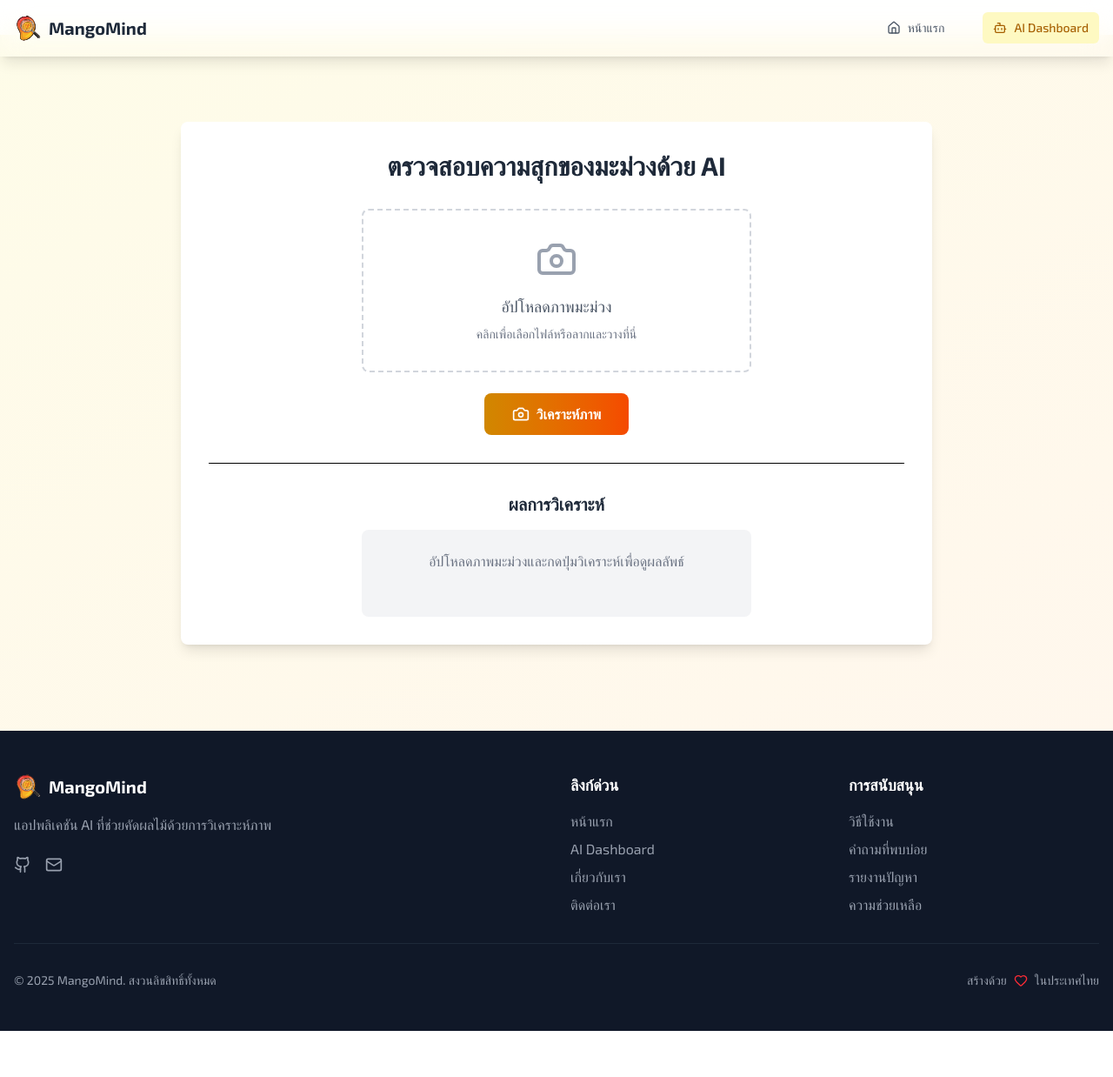
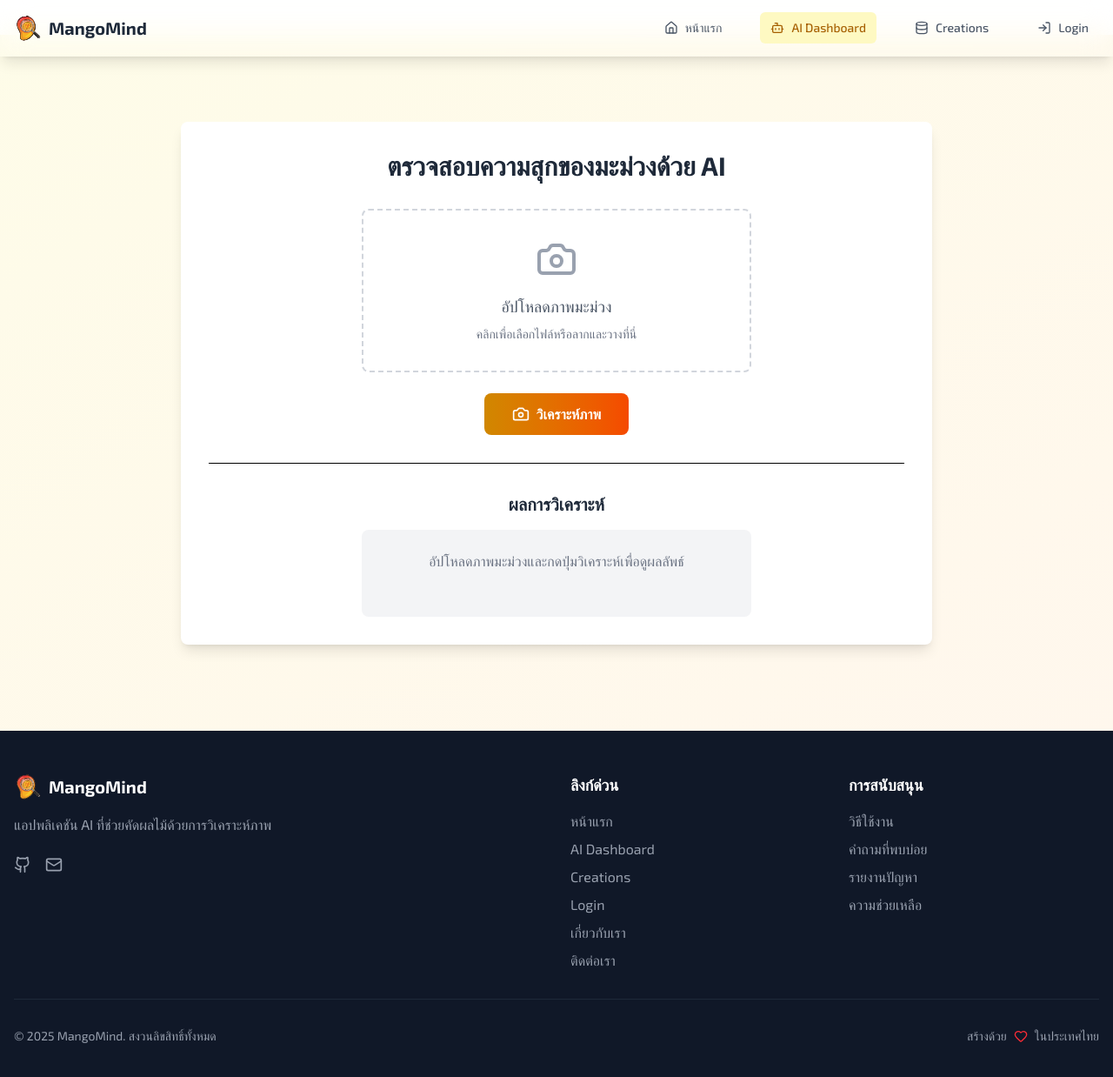
Before and after one commit to Setthapong-dev/Ai-See, a React (Vite) app in the folder client/: page /#/ai in a window 1280 px wide. Shown: the top 1238 px of the page at 87% size. Before the commit the page ends 1185 px from the top, so only its background shows below. Built offline with nearby package versions, Linux system fonts and the light colour scheme; a web font is replaced by a local one.

Commit message:
add login page and creations page

```diff
--- a/client/src/App.jsx
+++ b/client/src/App.jsx
@@ -2,7 +2,8 @@ import React from 'react'
 import { HashRouter as Router, Routes, Route } from 'react-router-dom'
 import Home from './pages/Home'
 import Ai from './pages/Ai'
-
+import Creations from './pages/Creations'
+import Login from './pages/Login'
 const App = () => {
   return (
     <Router>
@@ -10,6 +11,8 @@ const App = () => {
         <Routes>
           <Route path="/" element={<Home />} />
           <Route path="/ai" element={<Ai />} />
+          <Route path="/creations" element={<Creations />} />
+          <Route path="/login" element={<Login />} />
         </Routes>
       </div>
     </Router>
--- a/client/src/components/Footer.jsx
+++ b/client/src/components/Footer.jsx
@@ -43,6 +43,16 @@ const Footer = () => {
               <li>
                 <Link to="/ai" className="text-gray-400 hover:text-white transition duration-300">
                   AI Dashboard
+                </Link>
+              </li>
+              <li>
+                <Link to="/creations" className="text-gray-400 hover:text-white transition duration-300">
+                  Creations
+                </Link>
+              </li>
+              <li>
+                <Link to="/login" className="text-gray-400 hover:text-white transition duration-300">
+                  Login
                 </Link>
               </li>
               <li>
--- a/client/src/components/Header.jsx
+++ b/client/src/components/Header.jsx
@@ -1,6 +1,6 @@
 import React, { useState, useEffect } from 'react'
 import { Link, useLocation } from 'react-router-dom'
-import { Home, Bot, Menu, X } from 'lucide-react'
+import { Home, Bot, Menu, X, LogIn, Database } from 'lucide-react'
 import AISeeLogo from '../assets/AI-See_logo.svg'
 
 const Header = () => {
@@ -70,6 +70,28 @@ const Header = () => {
               <Bot className="w-4 h-4 mr-2" />
               AI Dashboard
             </Link>
+            <Link
+              to="/creations"
+              className={`px-3 py-2 rounded-md text-sm font-medium transition duration-300 flex items-center ${
+                location.pathname === '/creations'
+                  ? 'bg-yellow-100 text-yellow-700'
+                  : 'text-gray-600 hover:text-yellow-600 hover:bg-yellow-50'
+              }`}
+            >
+              <Database className="w-4 h-4 mr-2" />
+              Creations
+            </Link>
+            <Link
+              to="/login"
+              className={`px-3 py-2 rounded-md text-sm font-medium transition duration-300 flex items-center ${
+                location.pathname === '/login'
+                  ? 'bg-yellow-100 text-yellow-700'
+                  : 'text-gray-600 hover:text-yellow-600 hover:bg-yellow-50'
+              }`}
+            >
+              <LogIn className="w-4 h-4 mr-2" />
+              Login
+            </Link>
           </nav>
 
           {/* Mobile Menu Button */}
@@ -115,6 +137,30 @@ const Header = () => {
                 <Bot className="w-4 h-4 mr-2" />
                 AI Dashboard
               </Link>
+              <Link
+                to="/creations"
+                onClick={() => setIsMobileMenuOpen(false)}
+                className={`px-3 py-2 rounded-md text-sm font-medium transition duration-300 flex items-center ${
+                  location.pathname === '/creations'
+                    ? 'bg-yellow-100 text-yellow-700'
+                    : 'text-gray-600 hover:text-yellow-600 hover:bg-yellow-50'
+                }`}
+              >
+                <Database className="w-4 h-4 mr-2" />
+                Creations
+              </Link>
+              <Link
+                to="/login"
+                onClick={() => setIsMobileMenuOpen(false)}
+                className={`px-3 py-2 rounded-md text-sm font-medium transition duration-300 flex items-center ${
+                  location.pathname === '/login'
+                    ? 'bg-yellow-100 text-yellow-700'
+                    : 'text-gray-600 hover:text-yellow-600 hover:bg-yellow-50'
+                }`}
+              >
+                <LogIn className="w-4 h-4 mr-2" />
+                Login
+              </Link>
             </div>
           </div>
         )}
--- /dev/null
+++ b/client/src/pages/Creations.jsx
@@ -0,0 +1,18 @@
+import React from 'react'
+import Header from '../components/Header'
+import Footer from '../components/Footer'
+const Creations = () => {
+  return (
+    <>
+    <Header />
+    <div className="min-h-screen bg-gradient-to-br from-yellow-50 via-orange-50 to-amber-50 flex items-center justify-center pt-24 sm:pt-20 md:pt-16 pb-8 relative overflow-hidden">
+      <div className="container mx-auto px-4">
+        <h1 className="text-4xl font-bold text-gray-800 text-center mb-8">Creations</h1>
+      </div>
+    </div>
+    <Footer />
+    </>
+  )
+}
+
+export default Creations
--- /dev/null
+++ b/client/src/pages/Login.jsx
@@ -0,0 +1,18 @@
+import React from 'react'
+import Header from '../components/Header'
+import Footer from '../components/Footer'
+const Login = () => {
+  return (
+    <>
+    <Header />
+    <div className="min-h-screen bg-gradient-to-br from-yellow-50 via-orange-50 to-amber-50 flex items-center justify-center pt-24 sm:pt-20 md:pt-16 pb-8 relative overflow-hidden">
+      <div className="container mx-auto px-4">
+        <h1 className="text-4xl font-bold text-gray-800 text-center mb-8">Login</h1>
+      </div>
+    </div>
+    <Footer />
+    </>
+  )
+}
+
+export default Login
```
